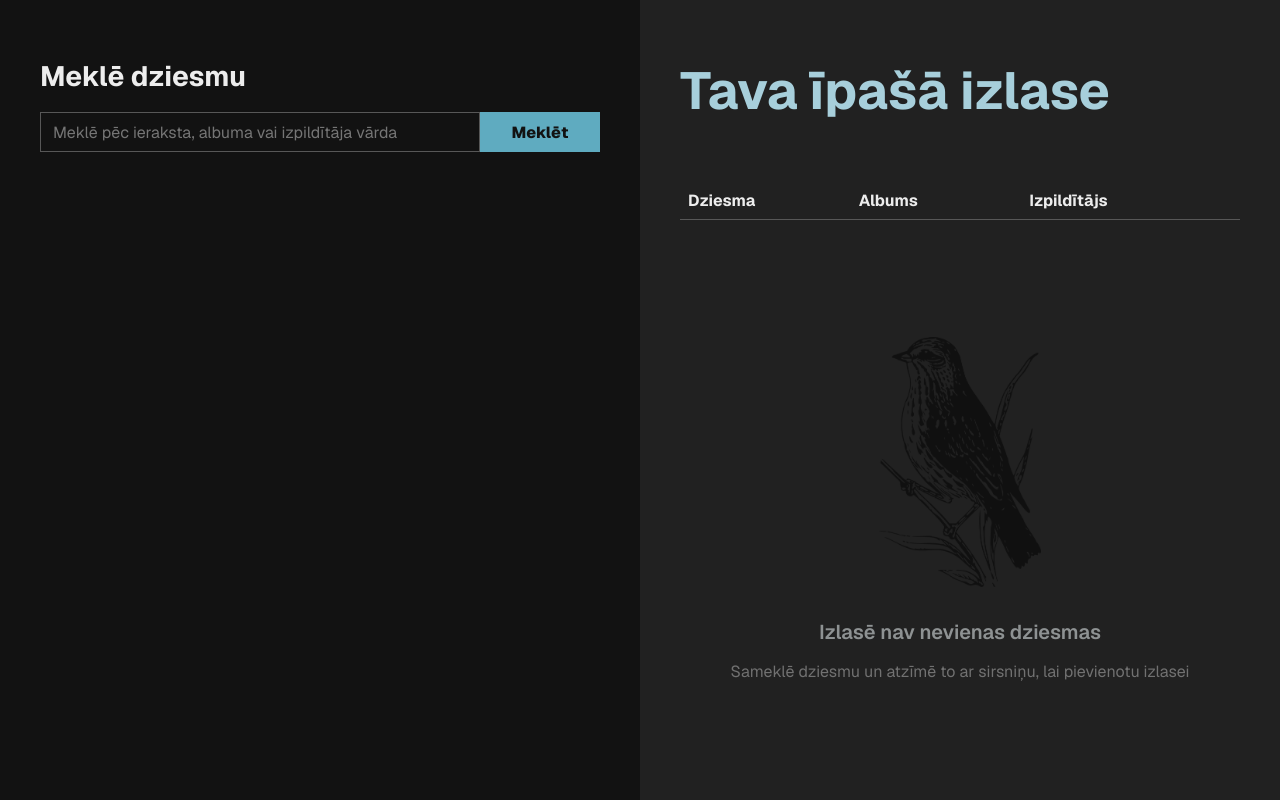
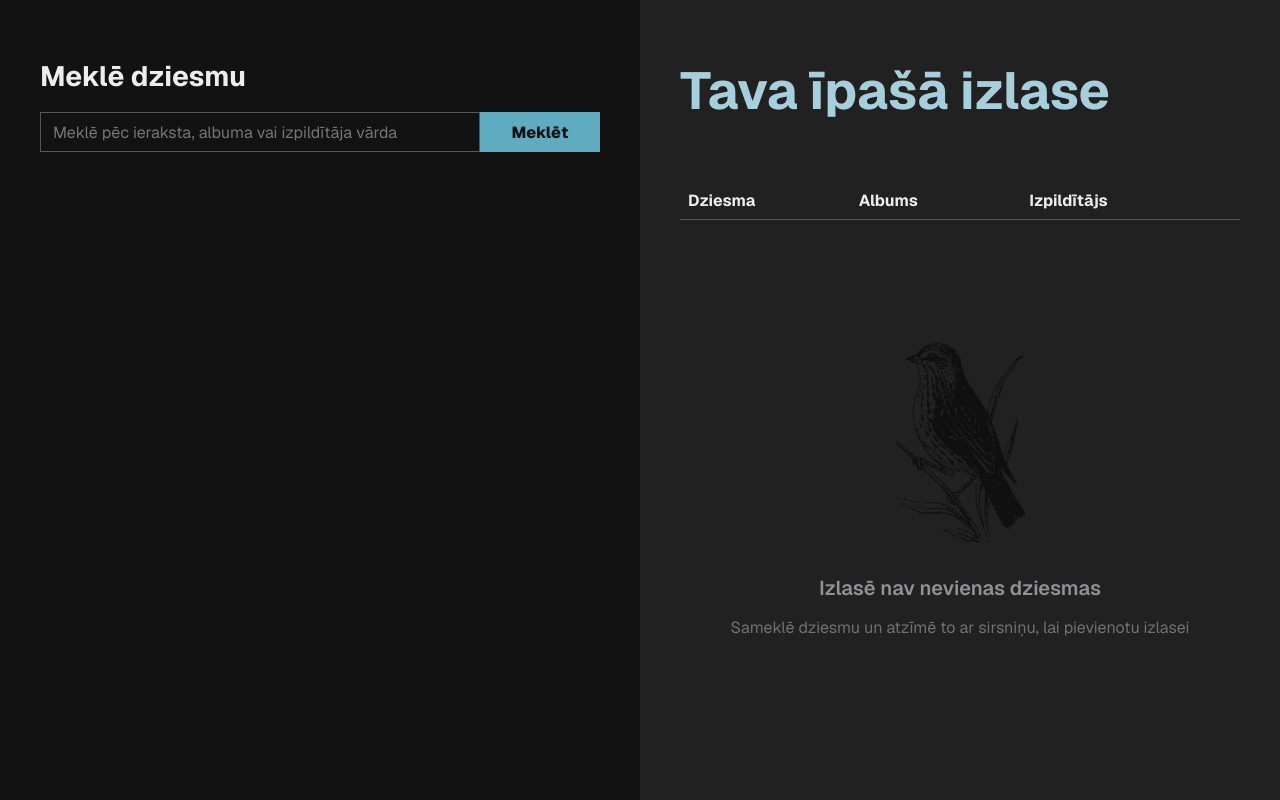
Before and after one commit to leleleadele/spotify-app, a Next.js app: page / in a window 1280 px wide. Built offline with nearby package versions, Linux system fonts and the light colour scheme.

Commit message:
birdie css fix

```diff
--- a/src/components/EmptyMessage/EmptyMessage.module.css
+++ b/src/components/EmptyMessage/EmptyMessage.module.css
@@ -6,11 +6,16 @@
   justify-content: center;
   color: var(--surface-40);
   text-align: center;
-  height: 100%;
+  margin: auto;
 
   .image {
-    height: 250px;
+    display: none;
+    height: 200px;
     object-fit: contain;
     opacity: 0.5;
+
+    @media (min-width: 1200px) {
+      display: block;
+    }
   }
 }
--- a/src/components/FavoritesTable/FavoritesTable.module.css
+++ b/src/components/FavoritesTable/FavoritesTable.module.css
@@ -3,6 +3,8 @@
   overflow: auto;
   width: 100%;
   height: 100%;
+  display: flex;
+  flex-direction: column;
 
   .table {
     width: 100%;
```
